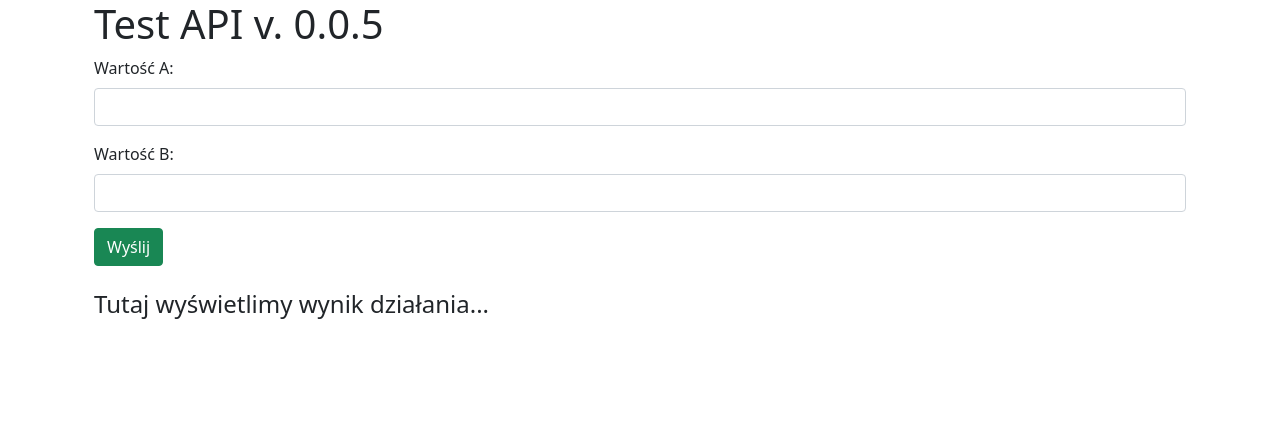
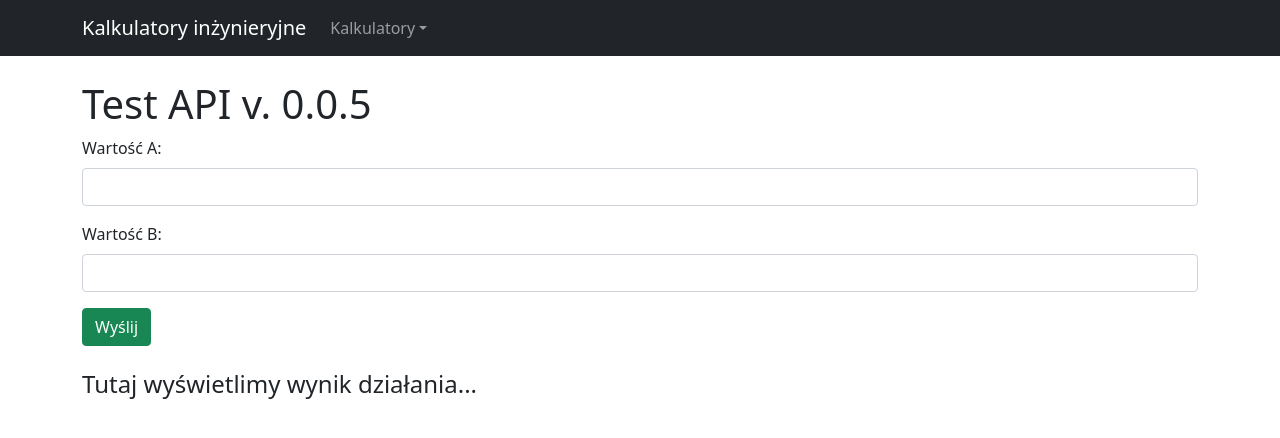
Before and after one commit to wowvaqa/engclcfe, a React (Create React App) app: page /testapi in a window 1280 px wide. Shown: the top 438 px of the page. Built offline with nearby package versions, Linux system fonts and the light colour scheme.

Commit message:
Add: Routing Add: TestApiView Add: ReinforcedConcreteCalcView Refactring

```diff
--- a/package.json
+++ b/package.json
@@ -37,5 +37,8 @@
       "last 1 firefox version",
       "last 1 safari version"
     ]
+  },
+  "devDependencies": {
+    "react-router-dom": "^6.2.2"
   }
 }
--- a/src/App.js
+++ b/src/App.js
@@ -1,13 +1,25 @@
-import { Container } from "react-bootstrap";
+import NavigationBar from "./NavigationBar";
 
-import HomeView from "./views/HomeView"
+import { BrowserRouter as Router, Route, Routes } from "react-router-dom";
+
+import HomeView from "./views/HomeView";
+import TestApiView from "./views/TestApiView";
+import ReinforcedConcreteCalcView from "./views/ReinforcedConcreteCalcView";
 
 function App() {
   return (
     <>
-    <Container>
-      <HomeView/>
-    </Container>
+      <Router>
+        <NavigationBar />
+        <Routes>
+          <Route path="/" element={<HomeView />} />
+          <Route path="/testapi" element={<TestApiView />} />
+          <Route
+            path="/reinforcedconcretecalc"
+            element={<ReinforcedConcreteCalcView />}
+          />
+        </Routes>
+      </Router>
     </>
   );
 }
--- /dev/null
+++ b/src/NavigationBar.js
@@ -0,0 +1,27 @@
+import React from "react";
+import { Navbar, Container, Nav, NavDropdown } from "react-bootstrap";
+
+const NavigationBar = () => {
+  return (
+    <>
+      <Navbar bg="dark" variant="dark">
+        <Container>
+          <Navbar.Brand href="/">Kalkulatory inżynieryjne</Navbar.Brand>
+          <Nav variant="pills" className="me-auto" defaultActiveKey="/">
+            <NavDropdown title="Kalkulatory" id="nav-dropdown">
+              <NavDropdown.Item eventKey="4.1" href="/testapi">
+                Test API
+              </NavDropdown.Item>
+              <NavDropdown.Item eventKey="4.2" href="/reinforcedconcretecalc">
+                Kalkulator żelbetu
+              </NavDropdown.Item>
+            </NavDropdown>
+          </Nav>
+        </Container>
+      </Navbar>
+      <br />
+    </>
+  );
+};
+
+export default NavigationBar;
--- a/src/views/HomeView.js
+++ b/src/views/HomeView.js
@@ -1,74 +1,11 @@
-import React, { useState } from "react";
-import { Container, Form, Button } from "react-bootstrap";
-import axios from "axios";
+import React from "react";
+import { Container } from "react-bootstrap";
 
 const HomeView = () => {
-  const [sum, setSum] = useState(0);
-  const [firstVal, setFirstVal] = useState(20);
-  const [secVal, setSecVal] = useState(11);
-
-  async function sendData(event) {
-    event.preventDefault();
-    await axios
-      .post("https://django-civil-85.herokuapp.com/comp_data", {
-        first_number: firstVal,
-        second_number: secVal,
-      })
-      .then(
-        (response) => {
-          //setJsonData(response.data);
-          setSum(response.data.sum);
-        },
-        (error) => {
-          console.log(error);
-        }
-      );
-  }
-
   return (
     <>
       <Container>
-        <h1>Test API v. 0.0.5</h1>
-      </Container>
-
-      <Container>
-        <Form>
-          <Form.Group
-            className="mb-3"
-            controlId="a_value"
-            onChange={(e) => {
-              setFirstVal(parseFloat(e.target.value.replace(",", ".")));
-            }}
-          >
-            <Form.Label>Wartość A:</Form.Label>
-            <Form.Control type="text" />
-          </Form.Group>
-          <Form.Group
-            className="mb-3"
-            controlId="b_value"
-            onChange={(e) => {
-              setSecVal(parseFloat(e.target.value.replace(",", ".")));
-            }}
-          >
-            <Form.Label>Wartość B:</Form.Label>
-            <Form.Control type="text" />
-          </Form.Group>
-        </Form>
-        <Button
-          variant="success"
-          type="button"
-          className="btn btn-primary"
-          onClick={(event) => {
-            sendData(event);
-          }}
-        >
-          Wyślij
-        </Button>
-        <br></br>
-        <br></br>
-
-        {sum === 0 && <h4>Tutaj wyświetlimy wynik działania...</h4>}
-        {sum !== 0 && <h4>Wynik: {sum}</h4>}
+        <h1>Wybierz kalkulator z rozwijanej listy...</h1>
       </Container>
     </>
   );
--- /dev/null
+++ b/src/views/ReinforcedConcreteCalcView.js
@@ -0,0 +1,77 @@
+import React, { useState } from "react";
+import { Container, Form, Button } from "react-bootstrap";
+import axios from "axios";
+
+const ReinforcedConcreteCalcView = () => {
+  const [sum, setSum] = useState(0);
+  const [firstVal, setFirstVal] = useState(20);
+  const [secVal, setSecVal] = useState(11);
+
+  async function sendData(event) {
+    event.preventDefault();
+    await axios
+      .post("https://django-civil-85.herokuapp.com/comp_data", {
+        first_number: firstVal,
+        second_number: secVal,
+      })
+      .then(
+        (response) => {
+          //setJsonData(response.data);
+          setSum(response.data.sum);
+        },
+        (error) => {
+          console.log(error);
+        }
+      );
+  }
+
+  return (
+    <>
+      <Container>
+        <h1>Test API v. 0.0.5</h1>
+      </Container>
+
+      <Container>
+        <Form>
+          <Form.Group
+            className="mb-3"
+            controlId="a_value"
+            onChange={(e) => {
+              setFirstVal(parseFloat(e.target.value.replace(",", ".")));
+            }}
+          >
+            <Form.Label>Wartość A:</Form.Label>
+            <Form.Control type="text" />
+          </Form.Group>
+          <Form.Group
+            className="mb-3"
+            controlId="b_value"
+            onChange={(e) => {
+              setSecVal(parseFloat(e.target.value.replace(",", ".")));
+            }}
+          >
+            <Form.Label>Wartość B:</Form.Label>
+            <Form.Control type="text" />
+          </Form.Group>
+        </Form>
+        <Button
+          variant="success"
+          type="button"
+          className="btn btn-primary"
+          onClick={(event) => {
+            sendData(event);
+          }}
+        >
+          Wyślij
+        </Button>
+        <br></br>
+        <br></br>
+
+        {sum === 0 && <h4>Tutaj wyświetlimy wynik działania...</h4>}
+        {sum !== 0 && <h4>Wynik: {sum}</h4>}
+      </Container>
+    </>
+  );
+};
+
+export default ReinforcedConcreteCalcView;
--- /dev/null
+++ b/src/views/TestApiView.js
@@ -0,0 +1,77 @@
+import React, { useState } from "react";
+import { Container, Form, Button } from "react-bootstrap";
+import axios from "axios";
+
+const TestApiView = () => {
+  const [sum, setSum] = useState(0);
+  const [firstVal, setFirstVal] = useState(20);
+  const [secVal, setSecVal] = useState(11);
+
+  async function sendData(event) {
+    event.preventDefault();
+    await axios
+      .post("https://django-civil-85.herokuapp.com/comp_data", {
+        first_number: firstVal,
+        second_number: secVal,
+      })
+      .then(
+        (response) => {
+          //setJsonData(response.data);
+          setSum(response.data.sum);
+        },
+        (error) => {
+          console.log(error);
+        }
+      );
+  }
+
+  return (
+    <>
+      <Container>
+        <h1>Test API v. 0.0.5</h1>
+      </Container>
+
+      <Container>
+        <Form>
+          <Form.Group
+            className="mb-3"
+            controlId="a_value"
+            onChange={(e) => {
+              setFirstVal(parseFloat(e.target.value.replace(",", ".")));
+            }}
+          >
+            <Form.Label>Wartość A:</Form.Label>
+            <Form.Control type="text" />
+          </Form.Group>
+          <Form.Group
+            className="mb-3"
+            controlId="b_value"
+            onChange={(e) => {
+              setSecVal(parseFloat(e.target.value.replace(",", ".")));
+            }}
+          >
+            <Form.Label>Wartość B:</Form.Label>
+            <Form.Control type="text" />
+          </Form.Group>
+        </Form>
+        <Button
+          variant="success"
+          type="button"
+          className="btn btn-primary"
+          onClick={(event) => {
+            sendData(event);
+          }}
+        >
+          Wyślij
+        </Button>
+        <br></br>
+        <br></br>
+
+        {sum === 0 && <h4>Tutaj wyświetlimy wynik działania...</h4>}
+        {sum !== 0 && <h4>Wynik: {sum}</h4>}
+      </Container>
+    </>
+  );
+};
+
+export default TestApiView;
```
Also changed, not shown: src/logo.svg (deleted), 1 other file (tests, documents, lock files or other folders).
